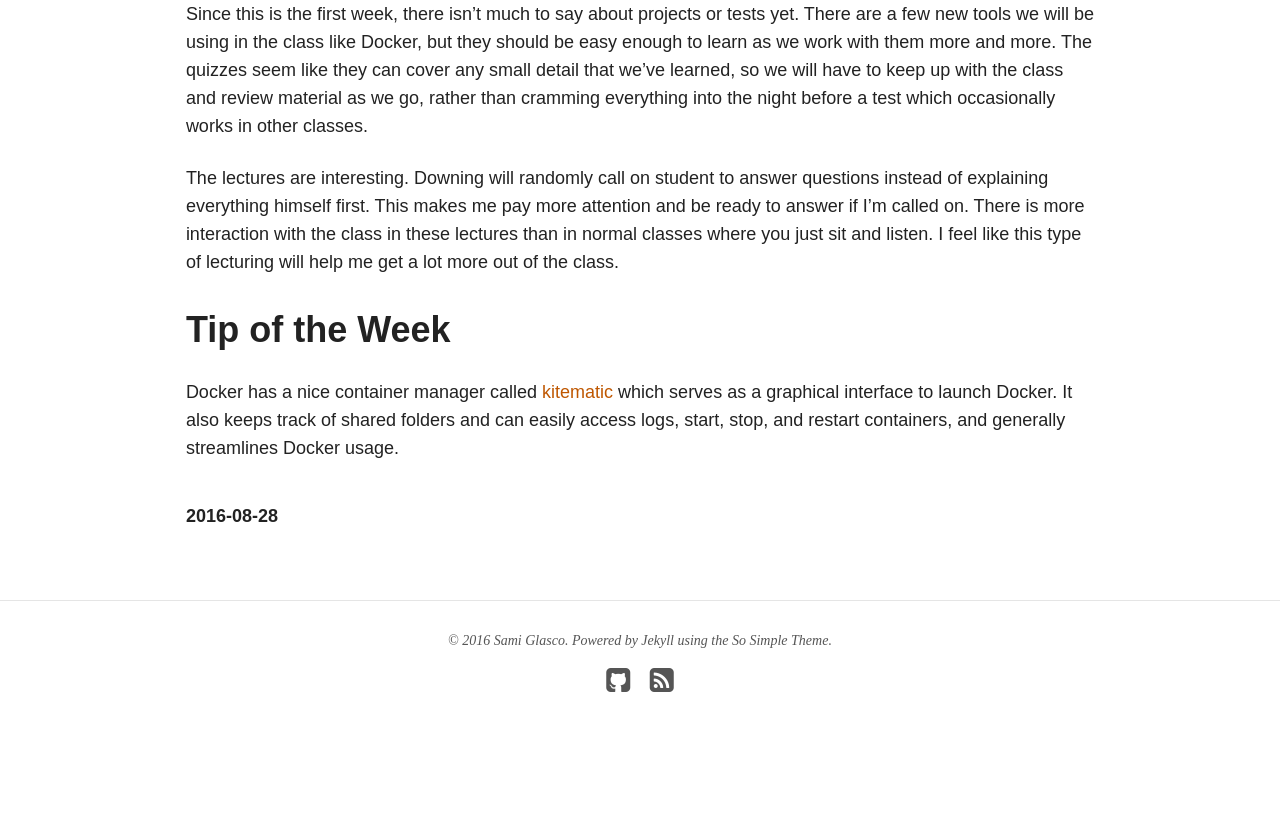
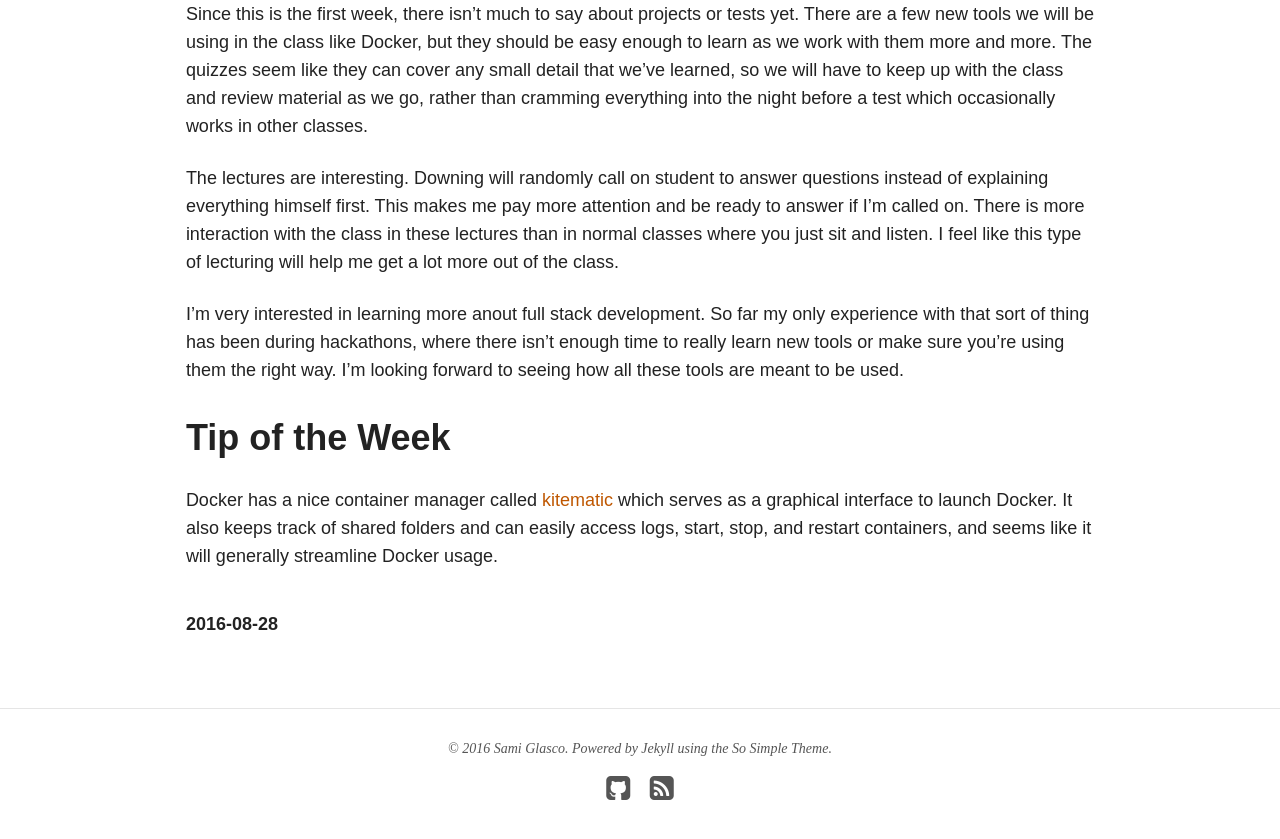
Before and after one commit to TheFireFerret/CS373-Blog, a Jekyll site: the page built from _posts/2016-08-28-week-1.md, in a window 1280 px wide and 900 px high, scrolled down 901 px. Shown: the top 839 px of the window. Built offline with Jekyll 4.4.1, drawn with Linux system fonts in a browser that asks for light colours; nearby versions of some CDN libraries; before the commit the page ends 1693 px from its top, so only the background shows below that.

Commit message:
Update 2016-08-28-week-1.md

```diff
--- a/_posts/2016-08-28-week-1.md
+++ b/_posts/2016-08-28-week-1.md
@@ -24,5 +24,8 @@ Since this is the first week, there isn't much to say about projects or tests ye
 
 The lectures are interesting. Downing will randomly call on student to answer questions instead of explaining everything himself first. This makes me pay more attention and be ready to answer if I’m called on. There is more interaction with the class in these lectures than in normal classes where you just sit and listen. I feel like this type of lecturing will help me get a lot more out of the class.
 
+
+I'm very interested in learning more anout full stack development. So far my only experience with that sort of thing has been during hackathons, where there isn't enough time to really learn new tools or make sure you're using them the right way. I'm looking forward to seeing how all these tools are meant to be used.
+
 # Tip of the Week
-Docker has a nice container manager called [kitematic](https://kitematic.com) which serves as a  graphical interface to launch Docker. It also keeps track of shared folders and can easily access logs, start, stop, and restart containers, and generally streamlines Docker usage.
+Docker has a nice container manager called [kitematic](https://kitematic.com) which serves as a  graphical interface to launch Docker. It also keeps track of shared folders and can easily access logs, start, stop, and restart containers, and seems like it will generally streamline Docker usage.
```
